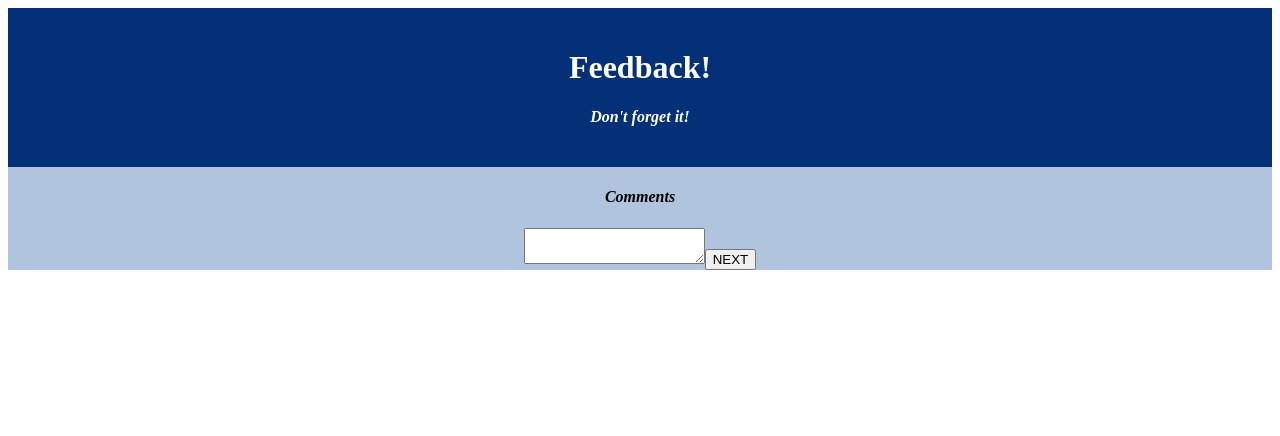
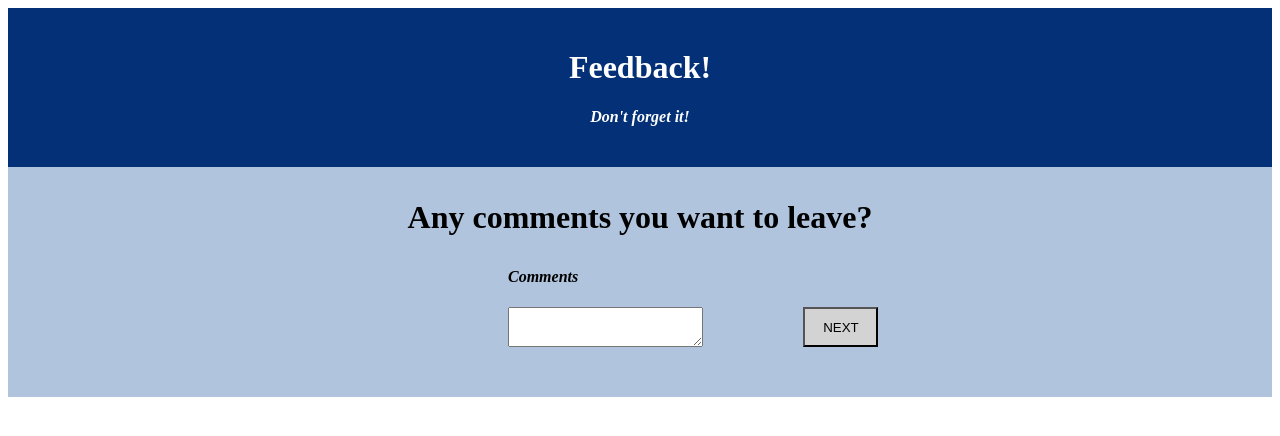
Before and after one commit to cknowlden/weekend-redux-feedback-loop, a React (Vite) app: page /#/comments in a window 1280 px wide. Shown: the top 436 px of the page. Built offline with nearby package versions, Linux system fonts and the light colour scheme.

Commit message:
added styling

```diff
--- a/src/components/App/App.css
+++ b/src/components/App/App.css
@@ -1,6 +1,35 @@
 .App {
   text-align: center;
   background-color: lightsteelblue;
+  padding-bottom: 50px;
+}
+
+.title {
+  font-size: xx-large;
+}
+
+.body {
+  display: grid;
+  grid-auto-flow: column;
+  grid-column-gap: 100px;
+  padding-left: 500px;
+  padding-right: 30%;
+}
+
+.body-header {
+  text-align: left;
+  padding-left: 500px;
+}
+.input {
+  width: 100px;
+  height: 20px;
+  font-size: large;
+}
+
+.button {
+  width: 75px;
+  height: 40px;
+  background-color: lightgray;
 }
 
 .App-header {
--- a/src/components/Comments/Comments.jsx
+++ b/src/components/Comments/Comments.jsx
@@ -22,7 +22,9 @@ function Comments() {
   };
   return (
     <div data-testid="input">
-      <h4>Comments</h4>
+      <h3 className="title">Any comments you want to leave?</h3>
+      <h4 className="body-header">Comments</h4>
+      <div className="body">
         <textarea
           value={comment}
           onChange={(event) =>
@@ -31,7 +33,10 @@ function Comments() {
             )
           }
         />
-      <button onClick={handleSubmitFeeling}>NEXT</button>
+        <button className="button" onClick={handleSubmitFeeling}>
+          NEXT
+        </button>
+      </div>
     </div>
   );
 }
--- a/src/components/Feeling/Feeling.jsx
+++ b/src/components/Feeling/Feeling.jsx
@@ -1,6 +1,7 @@
 import React, { useState } from 'react';
 import { useHistory } from 'react-router-dom';
 import { useDispatch } from 'react-redux';
+import '../App/App.css';
 
 function Feeling() {
   const [scoreFeeling, setScoreFeeling] = useState('');
@@ -23,8 +24,11 @@ function Feeling() {
   };
   return (
     <div data-testid="input">
-      <h4>Feeling?</h4>
+      <h3 className="title">How are you feeling today?</h3>
+      <h4 className="body-header">Feeling?</h4>
+      <div className="body">
         <input
+          className="input"
           type="number"
           min={1}
           max={5}
@@ -35,7 +39,10 @@ function Feeling() {
             )
           }
         />
-      <button onClick={handleSubmitFeeling}>NEXT</button>
+        <button className="button" onClick={handleSubmitFeeling}>
+          NEXT
+        </button>
+      </div>
     </div>
   );
 }
--- a/src/components/Supported/Supported.jsx
+++ b/src/components/Supported/Supported.jsx
@@ -23,7 +23,9 @@ function Supported() {
   };
   return (
     <div data-testid="input">
-      <h4>Supported?</h4>
+      <h3 className="title">How well are you being supported?</h3>
+      <h4 className="body-header">Supported?</h4>
+      <div className="body">
         <input
           type="number"
           min={1}
@@ -35,7 +37,10 @@ function Supported() {
             )
           }
         />
-      <button onClick={handleSubmitSupported}>NEXT</button>
+        <button className="button" onClick={handleSubmitSupported}>
+          NEXT
+        </button>
+      </div>
     </div>
   );
 }
--- a/src/components/Understanding/Understanding.jsx
+++ b/src/components/Understanding/Understanding.jsx
@@ -24,7 +24,9 @@ function Understanding() {
 
   return (
     <div data-testid="input">
-      <h4>Understanding?</h4>
+      <h3 className="title">How well are you understanding the content?</h3>
+      <h4 className="body-header">Understanding?</h4>
+      <div className="body">
         <input
           type="number"
           min={1}
@@ -36,7 +38,10 @@ function Understanding() {
             )
           }
         />
-      <button onClick={handleSubmitUnderstanding}>NEXT</button>
+        <button className="button" onClick={handleSubmitUnderstanding}>
+          NEXT
+        </button>
+      </div>
     </div>
   );
 }
```
Lines whose indentation alone changed are shown as unchanged.
